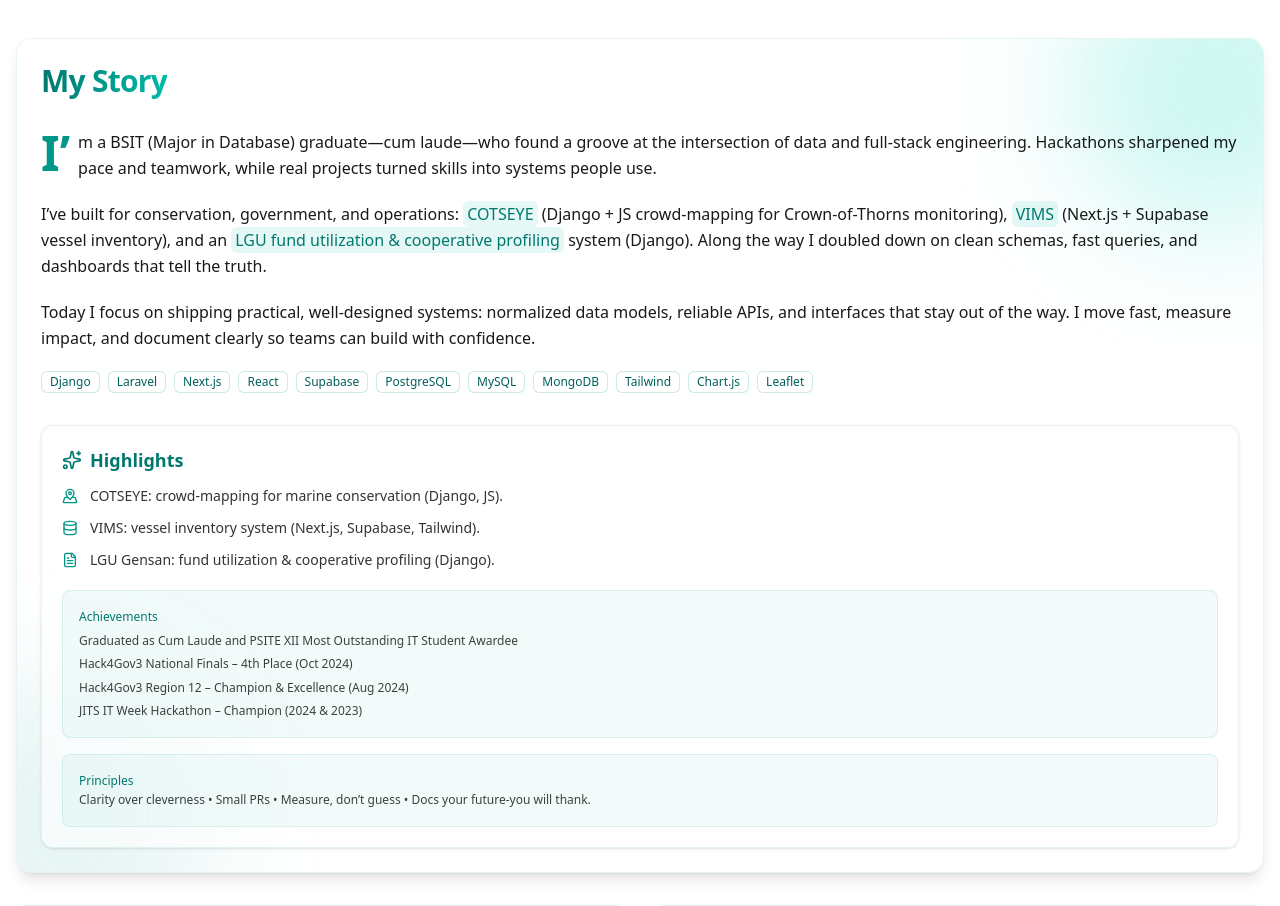
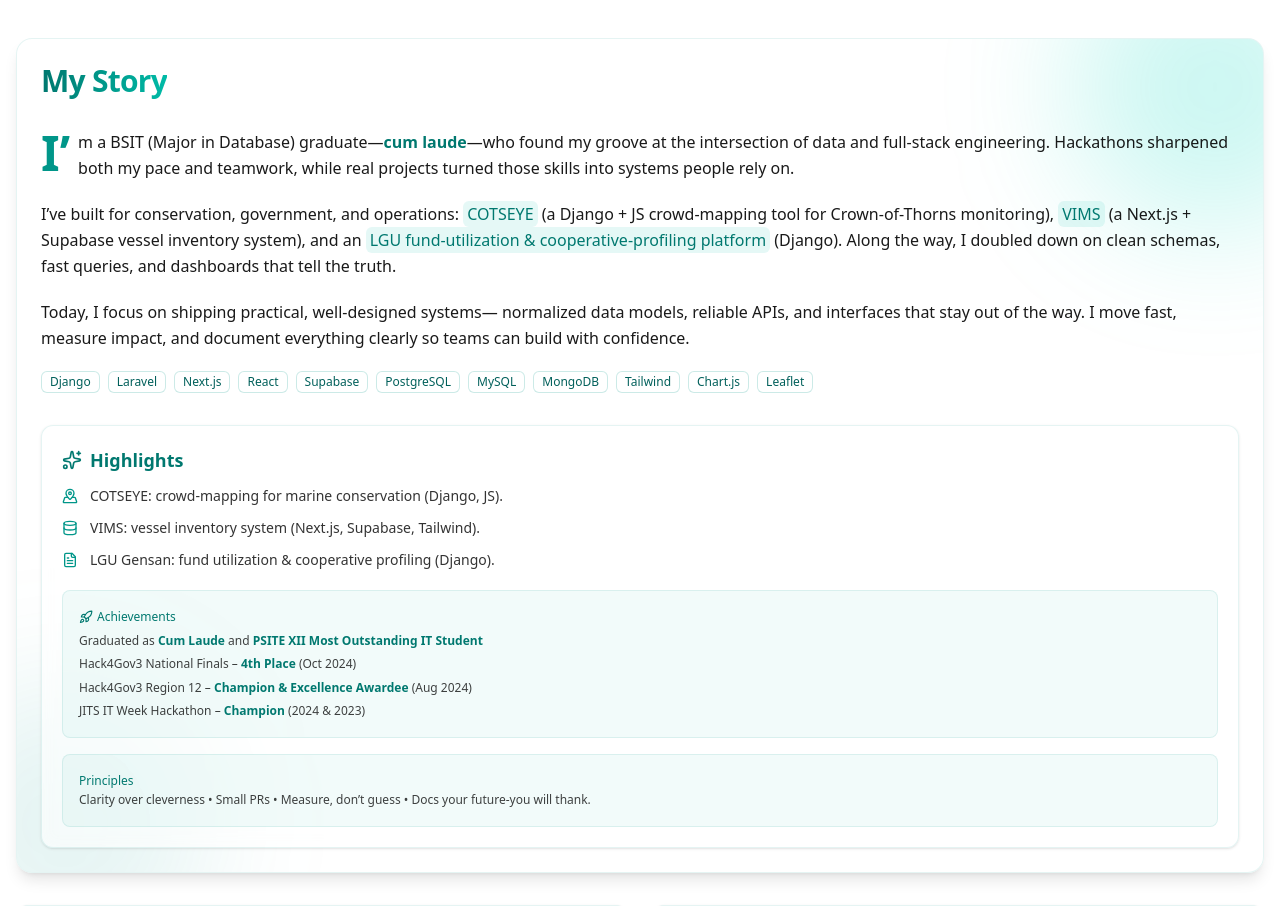
Before and after one commit to Seanneskie/my-portfolio, a Next.js app: page / in a window 1280 px wide. Shown: the part 2300-3206 px from the top of the page. Built offline with nearby package versions, Linux system fonts and the light colour scheme; some icons are missing.

Commit message:
refine story narrative and highlight awards

```diff
--- a/components/profile/MyStory.tsx
+++ b/components/profile/MyStory.tsx
@@ -90,10 +90,14 @@ export default function MyStory() {
               {/* Left: narrative */}
               <div className="space-y-5 text-black/90 leading-relaxed dark:text-white/90">
                 <p className="first:first-letter:float-left first:first-letter:mr-2 first:first-letter:text-5xl first:first-letter:font-extrabold first:first-letter:text-teal-600 dark:first:first-letter:text-teal-300">
-                  I’m a BSIT (Major in Database) graduate—cum laude—who found a
-                  groove at the intersection of data and full-stack engineering.
-                  Hackathons sharpened my pace and teamwork, while real projects
-                  turned skills into systems people use.
+                  I’m a BSIT (Major in Database) graduate—
+                  <span className="font-semibold text-teal-700 dark:text-teal-300">
+                    cum laude
+                  </span>
+                  —who found my groove at the intersection of data and
+                  full-stack engineering. Hackathons sharpened both my pace and
+                  teamwork, while real projects turned those skills into systems
+                  people rely on.
                 </p>
 
                 <p>
@@ -101,23 +105,24 @@ export default function MyStory() {
                   <span className="rounded-md bg-teal-500/10 px-1 py-0.5 font-medium text-teal-700 dark:text-teal-300">
                     COTSEYE
                   </span>{" "}
-                  (Django + JS crowd-mapping for Crown-of-Thorns monitoring),{" "}
+                  (a Django + JS crowd-mapping tool for Crown-of-Thorns
+                  monitoring),{" "}
                   <span className="rounded-md bg-teal-500/10 px-1 py-0.5 font-medium text-teal-700 dark:text-teal-300">
                     VIMS
                   </span>{" "}
-                  (Next.js + Supabase vessel inventory), and an{" "}
+                  (a Next.js + Supabase vessel inventory system), and an{" "}
                   <span className="rounded-md bg-teal-500/10 px-1 py-0.5 font-medium text-teal-700 dark:text-teal-300">
-                    LGU fund utilization & cooperative profiling
+                    LGU fund-utilization & cooperative-profiling platform
                   </span>{" "}
-                  system (Django). Along the way I doubled down on clean schemas,
-                  fast queries, and dashboards that tell the truth.
+                  (Django). Along the way, I doubled down on clean schemas, fast
+                  queries, and dashboards that tell the truth.
                 </p>
 
                 <p>
-                  Today I focus on shipping practical, well-designed systems:
+                  Today, I focus on shipping practical, well-designed systems—
                   normalized data models, reliable APIs, and interfaces that stay
                   out of the way. I move fast, measure impact, and document
-                  clearly so teams can build with confidence.
+                  everything clearly so teams can build with confidence.
                 </p>
 
                 {/* Tech badges */}
@@ -176,14 +181,38 @@ export default function MyStory() {
                 </ul>
 
                 <div className="mt-5 rounded-lg border border-teal-600/10 bg-teal-500/5 p-4 text-xs leading-relaxed text-black/75 dark:border-teal-400/10 dark:text-white/80">
-                  <p className="mb-1 font-medium text-teal-700 dark:text-teal-300">
-                    Achievements
+                  <p className="mb-1 flex items-center gap-1 font-medium text-teal-700 dark:text-teal-300">
+                    <Rocket className="h-3.5 w-3.5" /> Achievements
                   </p>
                   <ul className="list-inside space-y-1">
-                    <li>Graduated as Cum Laude and PSITE XII Most Outstanding IT Student Awardee</li>
-                    <li>Hack4Gov3 National Finals – 4th Place (Oct 2024)</li>
-                    <li>Hack4Gov3 Region 12 – Champion & Excellence (Aug 2024)</li>
-                    <li>JITS IT Week Hackathon – Champion (2024 & 2023)</li>
+                    <li>
+                      Graduated as
+                      <span className="font-semibold text-teal-700 dark:text-teal-300">
+                        {" "}Cum Laude
+                      </span>
+                      {" "}and
+                      <span className="font-semibold text-teal-700 dark:text-teal-300">
+                        {" "}PSITE XII Most Outstanding IT Student
+                      </span>
+                    </li>
+                    <li>
+                      Hack4Gov3 National Finals –
+                      <span className="font-semibold text-teal-700 dark:text-teal-300">
+                        {" "}4th Place
+                      </span>{" "}(Oct 2024)
+                    </li>
+                    <li>
+                      Hack4Gov3 Region 12 –
+                      <span className="font-semibold text-teal-700 dark:text-teal-300">
+                        {" "}Champion & Excellence Awardee
+                      </span>{" "}(Aug 2024)
+                    </li>
+                    <li>
+                      JITS IT Week Hackathon –
+                      <span className="font-semibold text-teal-700 dark:text-teal-300">
+                        {" "}Champion
+                      </span>{" "}(2024 & 2023)
+                    </li>
                   </ul>
                 </div>
 
```
